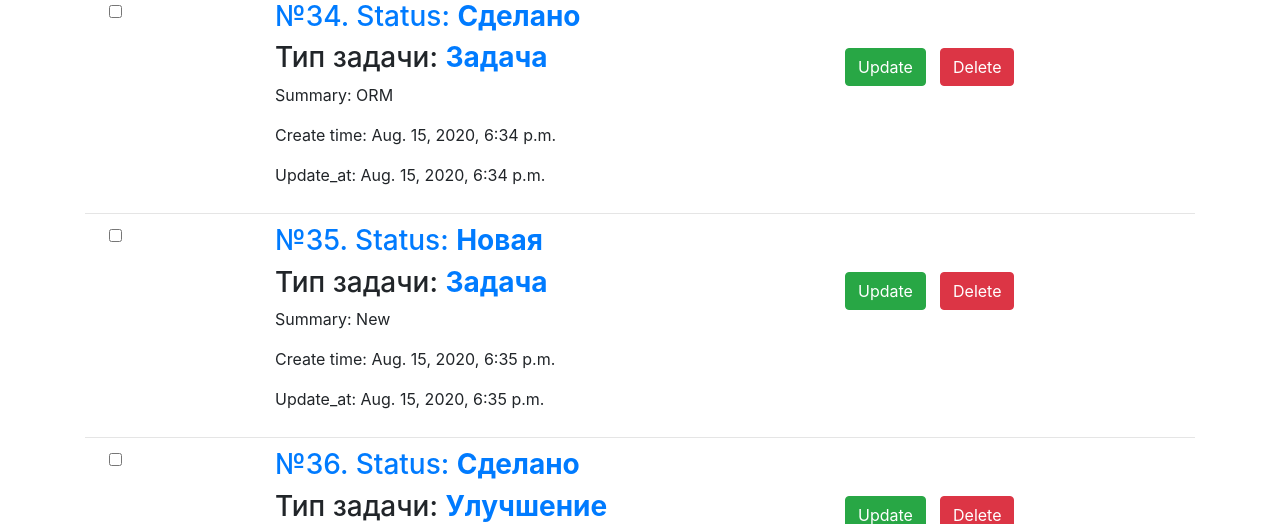
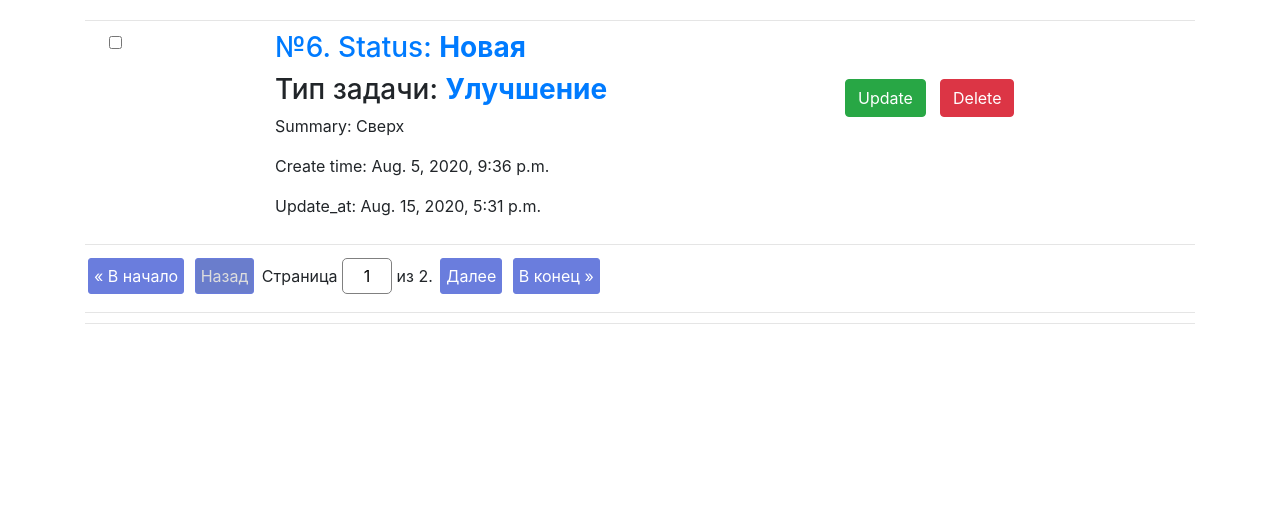
Before and after one commit to Illarionov81/python_group_5_homework_49_Alexander_Illarionov, a Django app: page / in a window 1280 px wide. Shown: the part 2237-2761 px from the top of the page. After the commit the page ends 2561 px from the top, so only its background shows below. Run offline with Django 3.2, Linux system fonts and the light colour scheme; data comes from the database, SQL or seed files in the repository; some libraries are stand-ins or nearby versions.

Commit message:
главная страница переделана на ListView + добавленна пагинация

```diff
--- a/source/webapp/static/css/style.css
+++ b/source/webapp/static/css/style.css
@@ -34,3 +34,44 @@
     color: red;
     font-weight: bold;
 }
+
+.pagination {
+    text-align: center;
+}
+
+.pagination a, .pagination .page-disabled {
+    display: inline-block;
+    border: solid 1px #6a7ddd;
+    border-radius: 3px;
+    padding: 5px;
+    margin: 3px;
+}
+
+.pagination a {
+    background: #6a7ddd;
+    color: white;
+    text-decoration: none;
+}
+
+.pagination a:hover {
+    background: #6a7dff;
+    text-decoration: underline;
+}
+
+.pagination .page-disabled {
+    background: #6a7dcc;
+    color: #dddddd
+}
+
+.pagination .current-page {
+    display: inline-block;
+}
+
+.pagination .current-page input {
+    width: 50px;
+    padding: 5px 7px;
+    font-size: inherit;
+    border-radius: 5px;
+    text-align: center;
+    border: solid 1px gray;
+}
--- a/source/webapp/templates/index.html
+++ b/source/webapp/templates/index.html
@@ -18,6 +18,10 @@
             <div class="col col-lg-6"><h1 class="pt-4"><b>IssueTask: </b></h1></div>
             <div class="col col-lg-6"><input class=" btn btn-outline-dark btn-sm mb-1 mr-2 mt-5" type="submit" value="Удалить выбранные задачи"></div>
         </div>
+    <hr>
+    {% if is_paginated %}
+        {% include 'partial/pagination.html' %}
+    {% endif %}
     <hr>
     {% for task in task_list %}
         <div class="row">
@@ -40,6 +44,10 @@
         </div>
         <hr>
     {% endfor %}
+    {% if is_paginated %}
+        {% include 'partial/pagination.html' %}
+    {% endif %}
+    <hr>
     </form>
     <hr>
 {% endblock %}
--- /dev/null
+++ b/source/webapp/templates/partial/pagination.html
@@ -0,0 +1,24 @@
+<div class="pagination">
+    <span class="step-links">
+        <a href="?page=1">&laquo; В начало</a>
+        {% if page_obj.has_previous %}
+            <a href="?page={{ page_obj.previous_page_number }}">Назад</a>
+        {% else %}
+            <span class="page-disabled">Назад</span>
+        {% endif %}
+
+        <form class="current-page" method="get">
+            <label for="page">
+                Страница <input type="text" name="page" id="page" value="{{ page_obj.number }}">
+                из {{ page_obj.paginator.num_pages }}.
+            </label>
+        </form>
+
+        {% if page_obj.has_next %}
+            <a href="?page={{ page_obj.next_page_number }}">Далее</a>
+        {% else %}
+            <span class="page-disabled">Далее</span>
+        {% endif %}
+        <a href="?page={{ page_obj.paginator.num_pages }}">В конец &raquo;</a>
+    </span>
+</div>
--- a/source/webapp/views.py
+++ b/source/webapp/views.py
@@ -2,17 +2,28 @@
 from django.urls import reverse
 from webapp.models import IssueTracker
 from webapp.forms import TaskForm
-from django.views.generic import View, TemplateView, FormView
+from django.views.generic import View, TemplateView, FormView, ListView
 
 
-class TasksView(TemplateView):
+class TasksView(ListView):
     template_name = 'index.html'
+    context_object_name = 'task_list'
+    model = IssueTracker
+    paginate_by = 10
+    paginate_orphans = 1
 
-    def get_context_data(self, **kwargs):
-        context = super().get_context_data(**kwargs)
-        task_list = IssueTracker.objects.all()
-        context['task_list'] = task_list
-        return context
+    def get_queryset(self):
+        return IssueTracker.objects.all().order_by('-completion_time')
+
+
+# class TasksView(TemplateView):
+#     template_name = 'index.html'
+#
+#     def get_context_data(self, **kwargs):
+#         context = super().get_context_data(**kwargs)
+#         task_list = IssueTracker.objects.all()
+#         context['task_list'] = task_list
+#         return context
 
 
 class OneTaskView(TemplateView):
```
